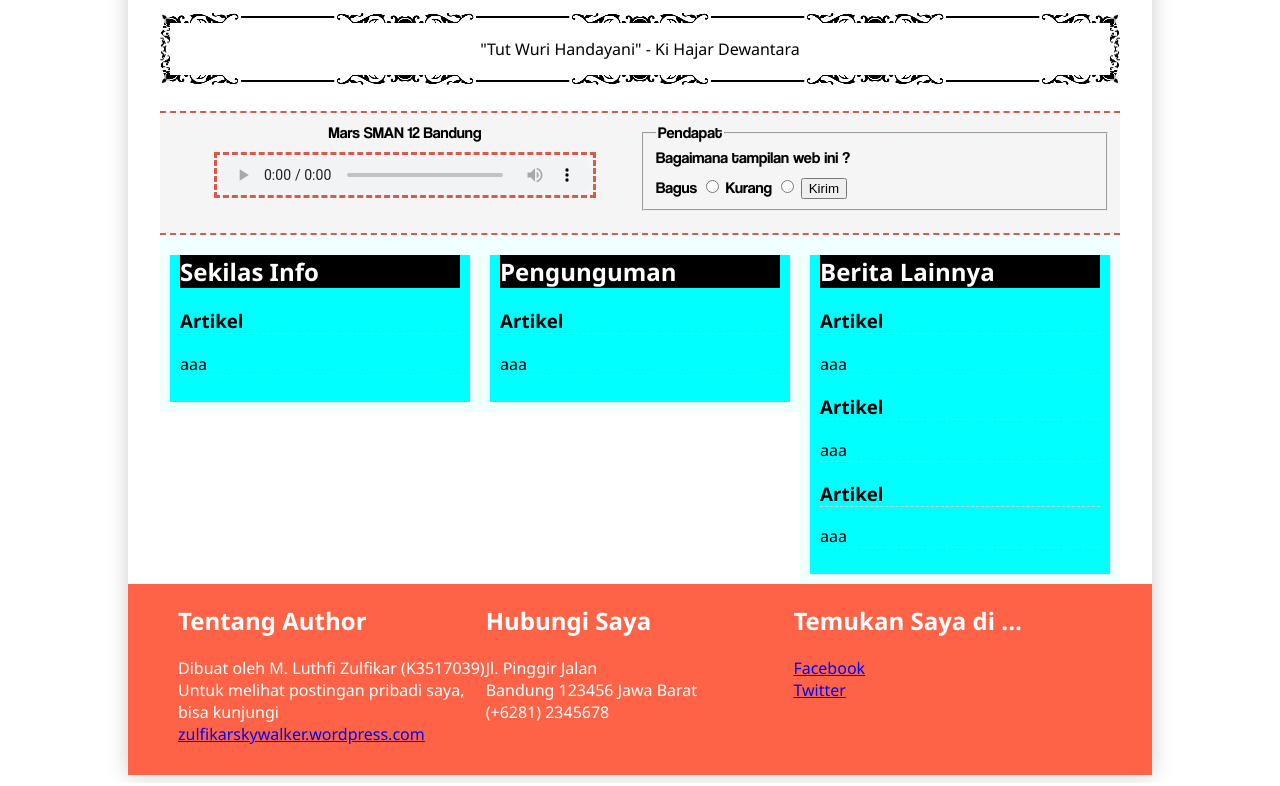
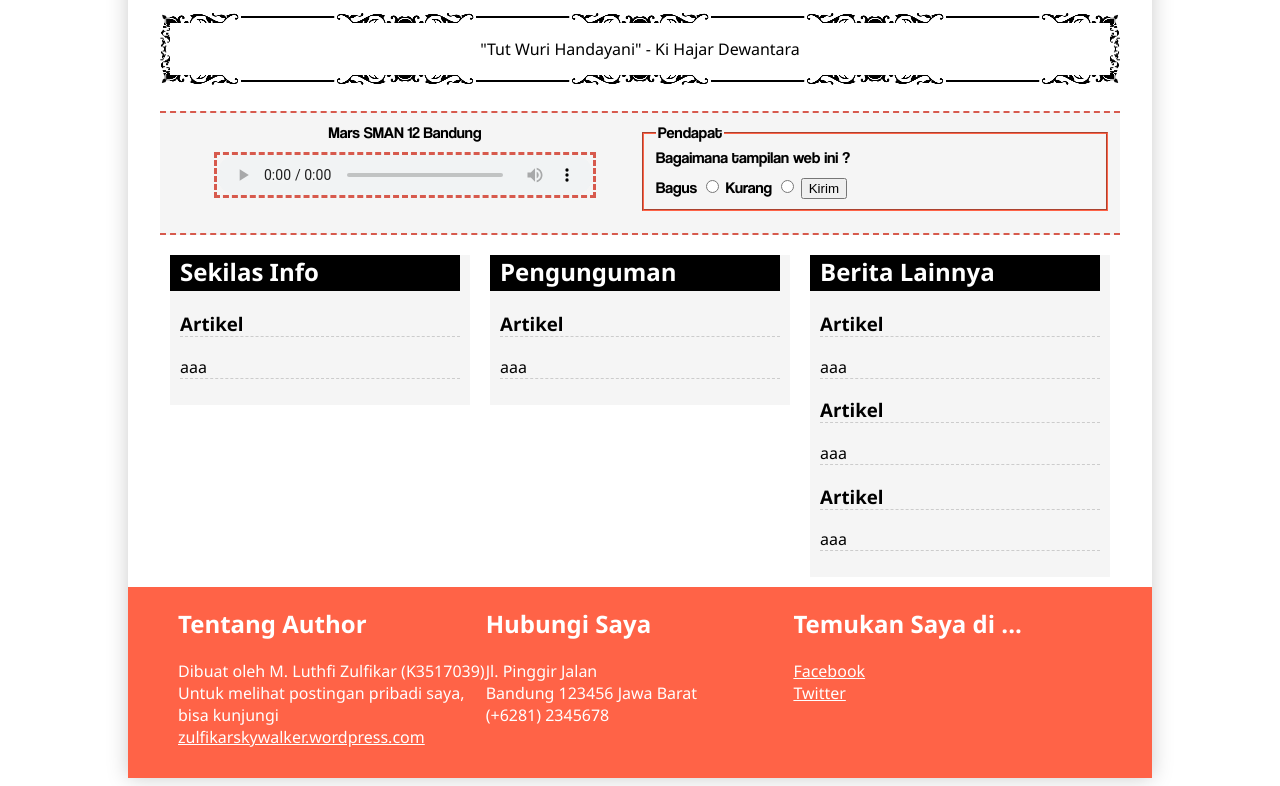
Before and after one commit to lzulfikar22/sman12bandung, a plain HTML site: page index.html in a window 1280 px wide. Shown: the part 546-1332 px from the top of the page. Drawn offline with Linux system fonts and the light colour scheme.

Commit message:
Add files via upload

```diff
--- a/assets/css/style.css
+++ b/assets/css/style.css
@@ -206,6 +206,10 @@ header #kepala #alamat p{
     float: left;
 }
 
+#midpoint #pendapat fieldset {
+    border-color : tomato;
+}
+
 /* content */
 #content {
     background-color: black;
@@ -214,13 +218,15 @@ header #kepala #alamat p{
 
 #content #column {
     width: 320px;
-    background-color: azure;
     float: left;
     margin: auto;
 }
 #content #column h2{
+    margin-left: -10px;
+    padding-left: 10px;
     background-color: black;
     color: white;
+    height: 36px;
 }
 
 #content #column #konten{
@@ -228,7 +234,7 @@ header #kepala #alamat p{
     padding-left: 10px;
     padding-right: 10px;
     padding-bottom: 10px;
-    background-color: aqua;
+    background-color: whitesmoke;
 }
 
 #mini {
@@ -255,6 +261,11 @@ footer #footer-column{
     color: #ffffff;
     float: left;
     width: 33.3%;
+}
+
+footer #footer-column a{
+    text-decoration: underline;
+    color: #ffffff;
 }
 
 
```
